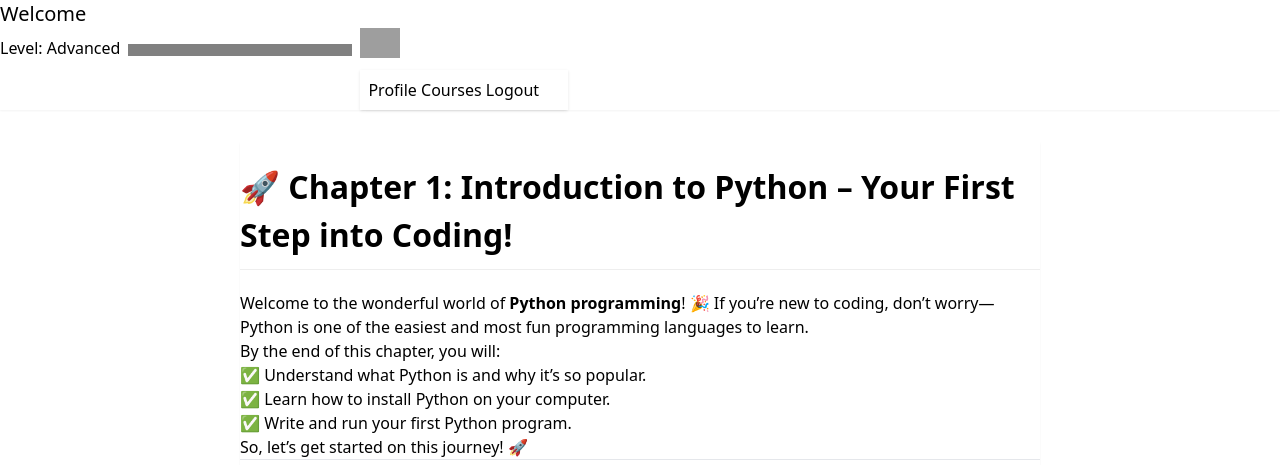
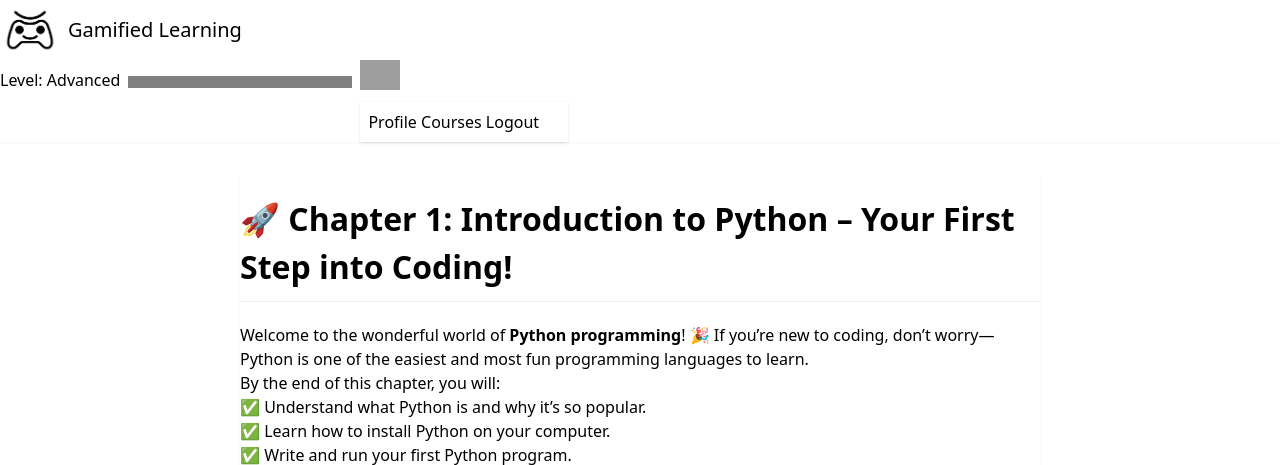
Before and after one commit to SanketJawali/Gamified-learning, a Flask app: page /chapter/1 in a window 1280 px wide. Shown: the top 465 px of the page. Run offline with Flask 3, Linux system fonts and the light colour scheme; a user stored in the database is signed in; some libraries are stand-ins or nearby versions; grey boxes are pictures that could not be loaded.

Commit message:
Logos added

```diff
--- a/app.py
+++ b/app.py
@@ -1,4 +1,4 @@
-from flask import Flask
+from flask import Flask, send_from_directory
 from flask_sqlalchemy import SQLAlchemy
 from models import init_db, db
 from routes import *
@@ -39,6 +39,11 @@ def create_app():
 
     app.add_url_rule('/logout', 'logout', auth_routes.logout_page)
 
+    @app.route('/favicon.ico')
+    def favicon():
+        return send_from_directory(os.path.join(app.root_path, 'static'),
+        'favicon.ico', mimetype='image/vnd.microsoft.icon')
+
     return app
 
 app = create_app()
--- a/templates/base.html
+++ b/templates/base.html
@@ -1,7 +1,7 @@
 <!doctype html>
 <html>
     <head>
-        <title>Learning Platform</title>
+        <title>Gamified Learning</title>
 
         <script src="https://cdn.tailwindcss.com"></script>
         <link
@@ -23,7 +23,10 @@
     <body>
         <div class="navbar bg-base-100 shadow-sm sticky top-0 z-50">
             <div class="flex-1">
-                <a class="text-xl" href="/">Welcome</a>
+                <div class="flex items-center gap-2">
+                    <img src="/static/logo.png" alt="logo" class="size-15">
+                    <a class="text-xl" href="/">Gamified Learning</a>
+                </div>
             </div>
             {% if 'user_id' in session %}
                 <div class="flex gap-2">
```
Also changed, not shown: instance/users.db, static/Logo.png (added), static/favicon.ico (added), static/logo.png (added).
